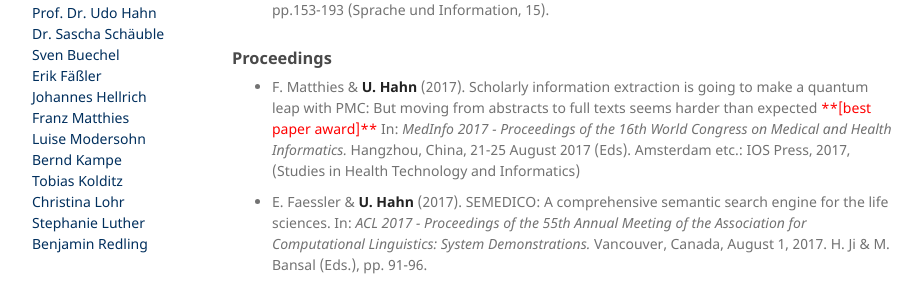
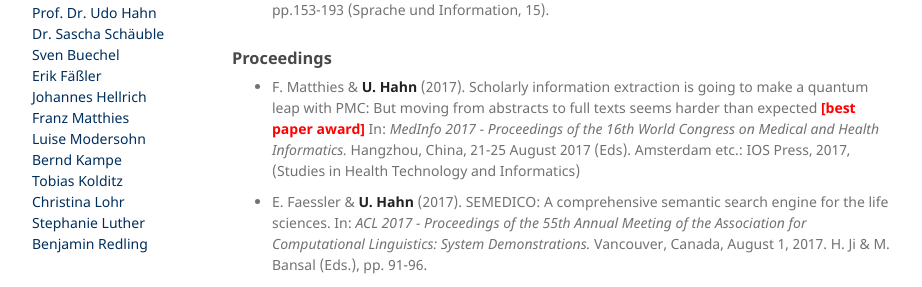
Before and after one commit to JULIELab/JULIELab.github.io, a Jekyll site: the page built from Staff/Hahn/publication.md, in a window 1280 px wide and 900 px high, scrolled down 3630 px. Shown: the part 162-449 px from the top of the window, without its empty margins (178-1100 px from the left). Built offline with Jekyll 4.4.1, drawn with Linux system fonts in a browser that asks for light colours; our own code applies the rules of GitHub Pages for plain Markdown files.

Commit message:
Update publication.md

```diff
--- a/Staff/Hahn/publication.md
+++ b/Staff/Hahn/publication.md
@@ -114,7 +114,7 @@ Publications
 
 ### Proceedings
 
-* F. Matthies & **U. Hahn** (2017).  Scholarly information extraction is going to make a quantum leap with PMC: But moving from abstracts to full texts seems harder than expected  <font color="red">**[best paper award]**</font> In: *MedInfo 2017 - Proceedings of the 16th World Congress on Medical and Health Informatics.* Hangzhou, China, 21-25 August 2017 (Eds). Amsterdam etc.: IOS Press, 2017, (Studies in Health Technology and Informatics)
+* F. Matthies & **U. Hahn** (2017).  Scholarly information extraction is going to make a quantum leap with PMC: But moving from abstracts to full texts seems harder than expected  **<font color="red">[best paper award]</font>** In: *MedInfo 2017 - Proceedings of the 16th World Congress on Medical and Health Informatics.* Hangzhou, China, 21-25 August 2017 (Eds). Amsterdam etc.: IOS Press, 2017, (Studies in Health Technology and Informatics)
 
 * E. Faessler & **U. Hahn** (2017). SEMEDICO: A comprehensive semantic search engine for the life sciences. In: *ACL 2017 - Proceedings of the 55th Annual Meeting of the Association for Computational Linguistics: System Demonstrations.* Vancouver, Canada, August 1, 2017. H. Ji & M. Bansal (Eds.), pp. 91-96.
 
```
